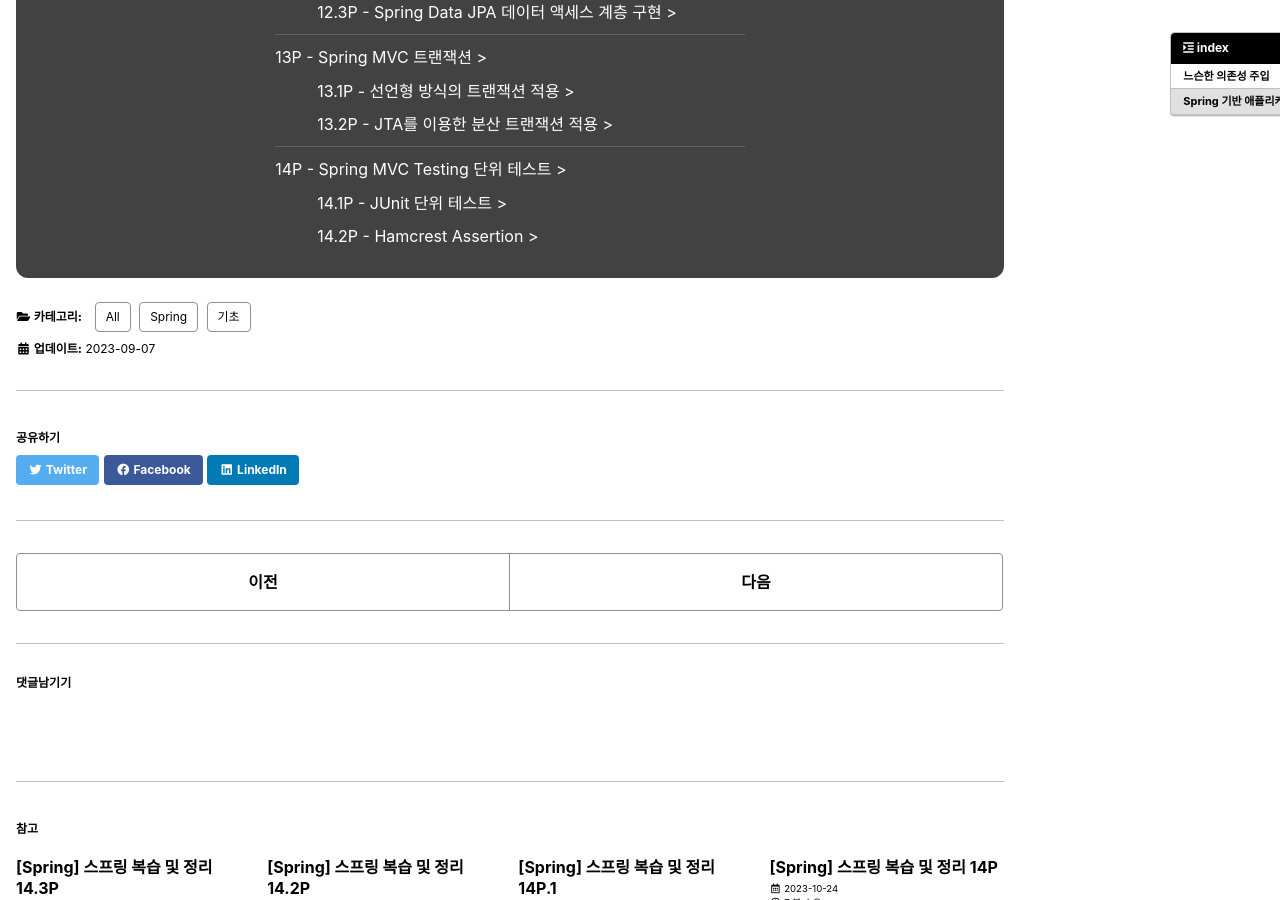
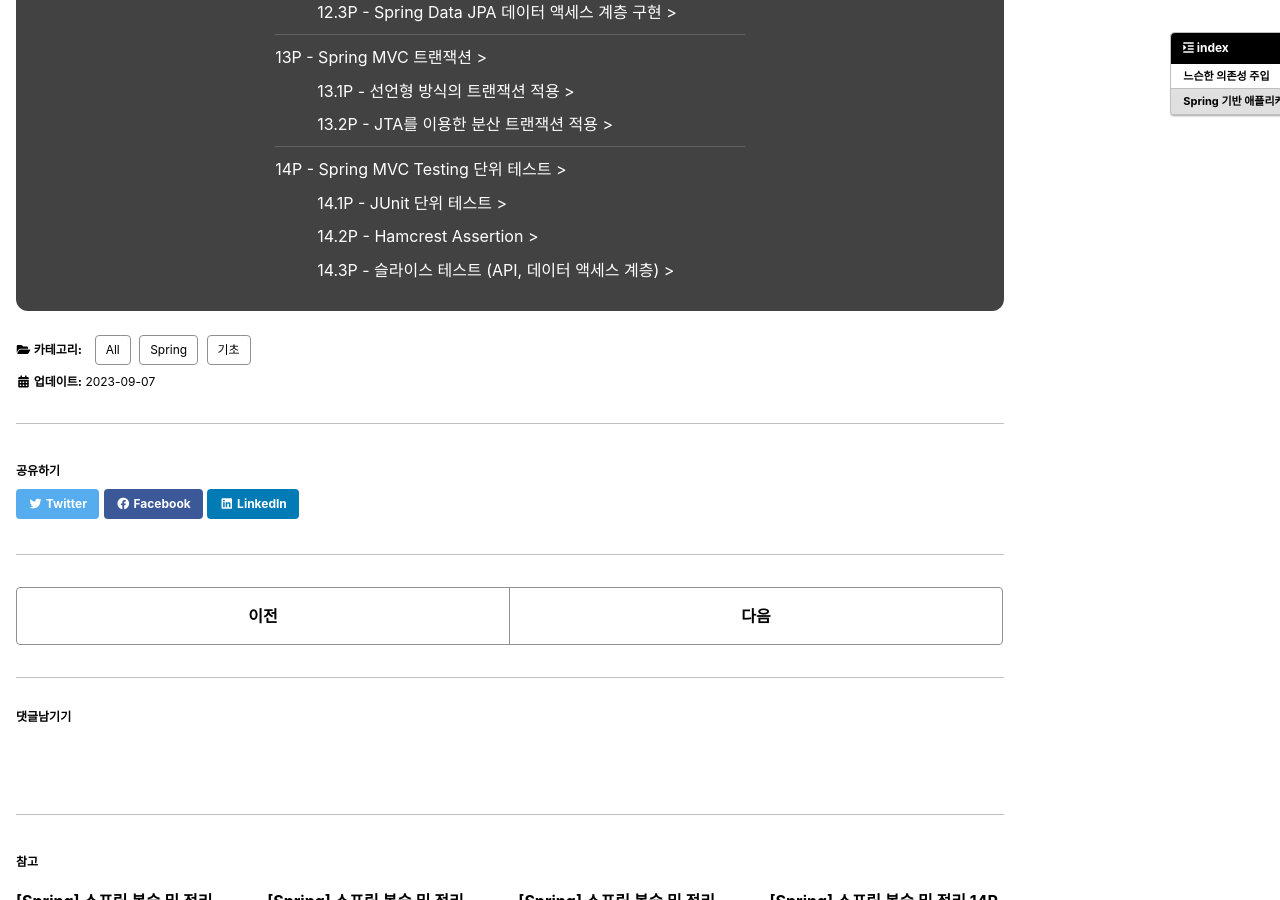
Before and after one commit to Preasim/Preasim.github.io, a Jekyll site: the page built from _posts/2023-09-07-63.md, in a window 1280 px wide and 900 px high, scrolled down 5539 px. Built offline with Jekyll 4.4.1, drawn with Linux system fonts in a browser that asks for light colours; cached includes are drawn as plain includes; some web fonts are replaced; comment, search, counter and statistics services are not loaded.

Commit message:
Update banner-spring.html

```diff
--- a/_includes/banner-spring.html
+++ b/_includes/banner-spring.html
@@ -43,6 +43,7 @@
         <p><a href="https://preasim.github.io/89">14P - Spring MVC Testing 단위 테스트 ></a></p>
         <p style="padding-left: 42px;"><a href="https://preasim.github.io/90">14.1P - JUnit 단위 테스트 ></a></p>
         <p style="padding-left: 42px;"><a href="https://preasim.github.io/91">14.2P - Hamcrest Assertion ></a></p>
+        <p style="padding-left: 42px;"><a href="https://preasim.github.io/92">14.3P - 슬라이스 테스트 (API, 데이터 액세스 계층) ></a></p>
   </div>
 </div>
 
```
